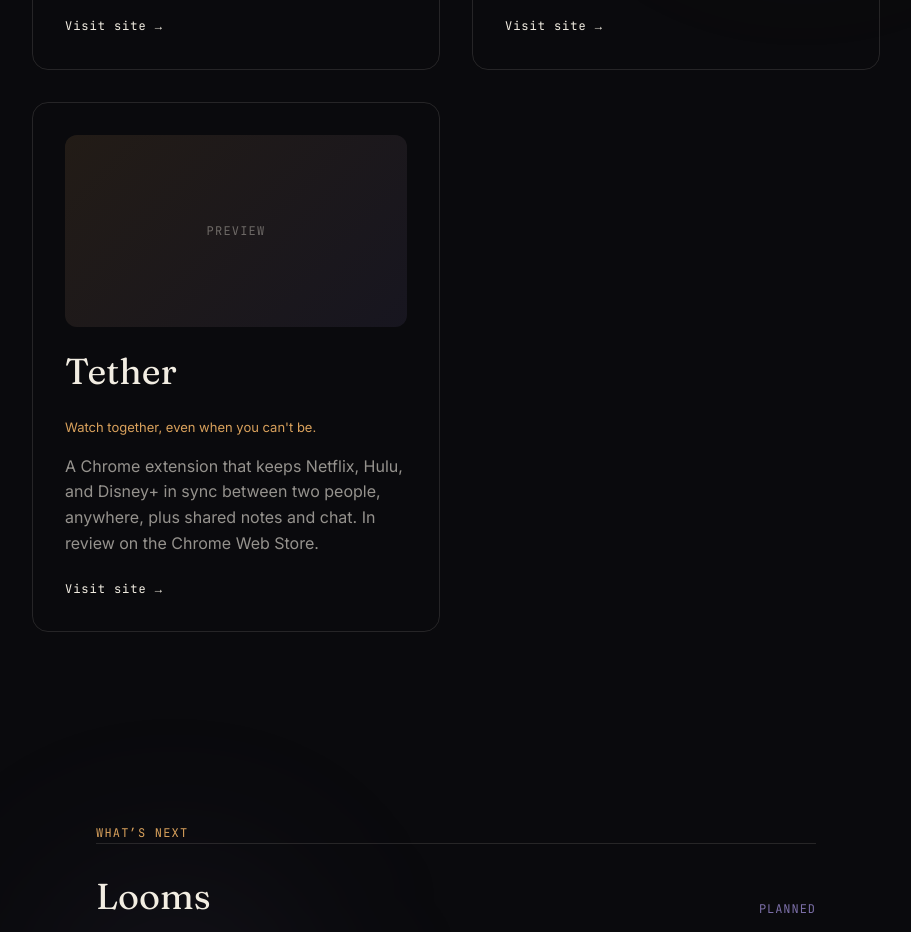
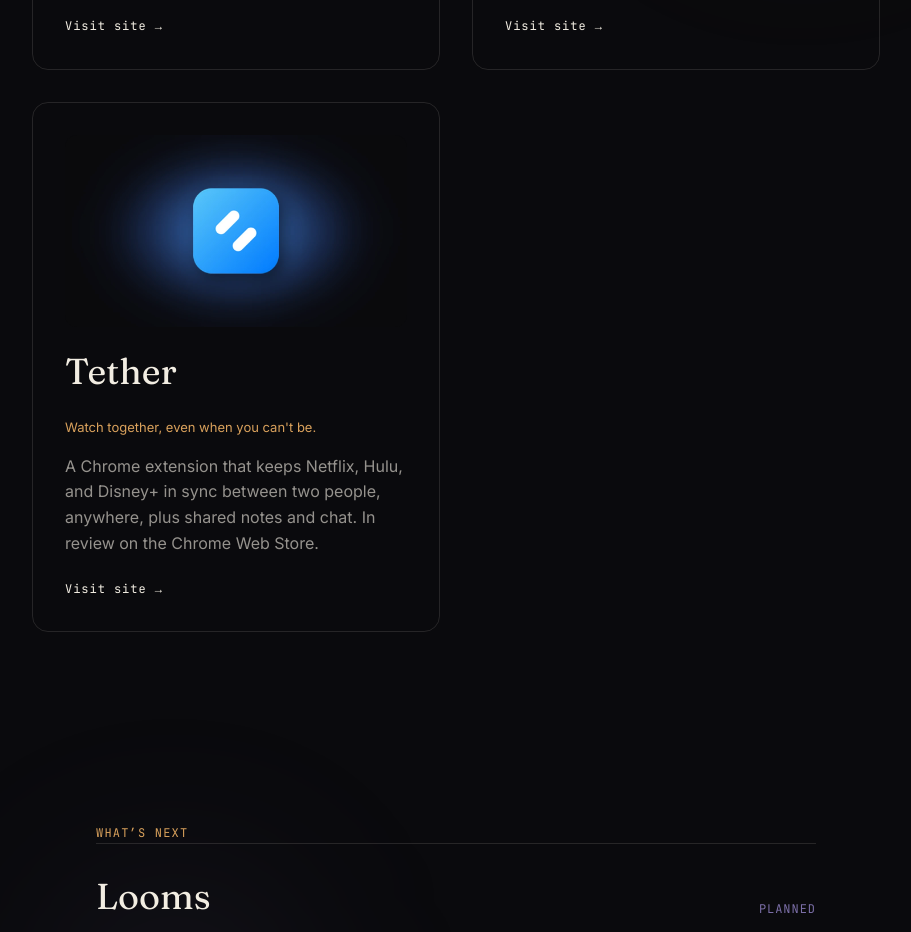
Before and after one commit to tamkin-anwar/anwar-creative-studio-portfolio, a React (Vite) app: page / in a window 1280 px wide. Shown: the part 1860-2792 px from the top of the page, without its empty margins (184-1095 px from the left). Built offline with nearby package versions, Linux system fonts and the light colour scheme.

Commit message:
Give Tether a card image, matching Doorsong and Artha
Composited from Tether's real extension icon (icons/icon128.png in
the Tether repo): centered in a wide card with an ambient glow in the
icon's own blue gradient, the same treatment Artha's mark got.

```diff
--- a/src/content/projects.ts
+++ b/src/content/projects.ts
@@ -31,5 +31,6 @@
     description:
       'A Chrome extension that keeps Netflix, Hulu, and Disney+ in sync between two people, anywhere, plus shared notes and chat. In review on the Chrome Web Store.',
     url: links.tether,
+    previewImage: `${import.meta.env.BASE_URL}tether-mark-wide.webp`,
   },
 ]
```
Also changed, not shown: public/tether-mark-wide.webp (added).
